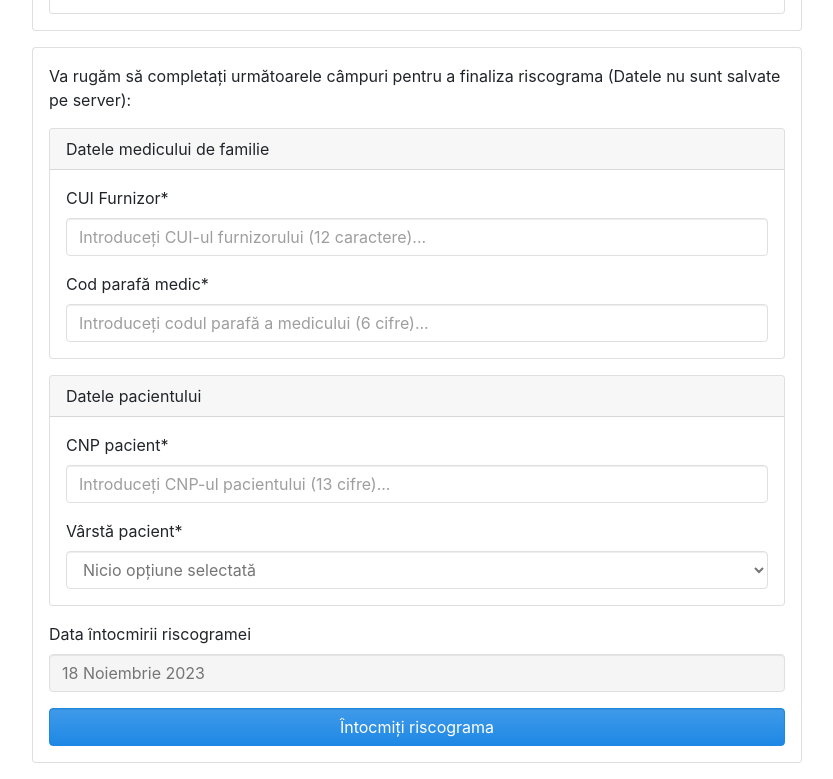
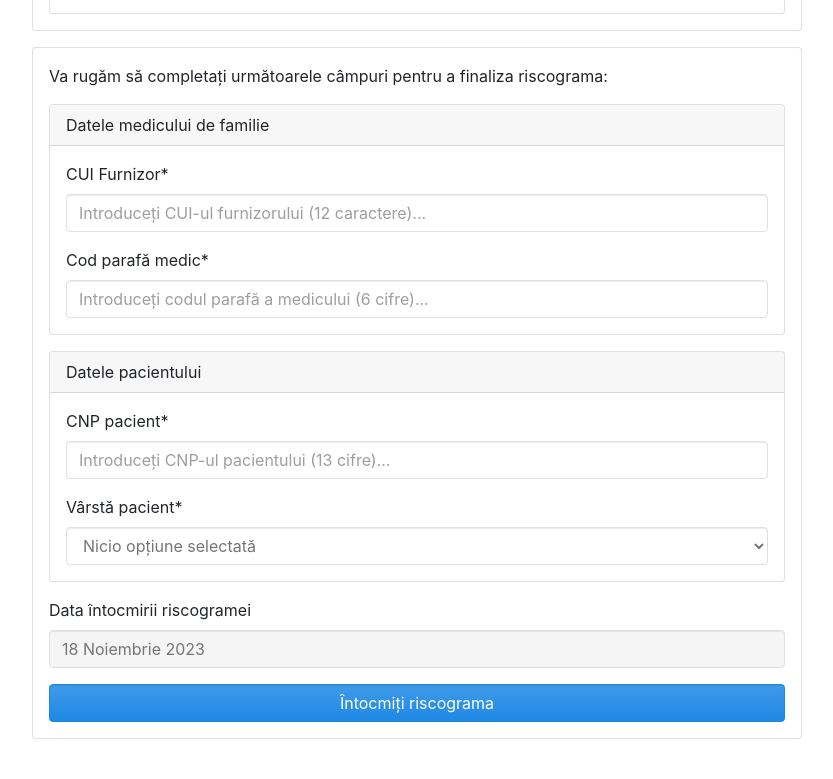
Before and after one commit to window-ops/riscograma-40-ani-asimptomatic, a plain HTML site: page intocmire-riscograma/index.html in a window 1280 px wide. Shown: the part 4294-5073 px from the top of the page, without its empty margins (223-1056 px from the left). After the commit the page ends 5049 px from the top, so only its background shows below. Drawn offline with Linux system fonts and the light colour scheme.

Commit message:
Update file index.html

```diff
--- a/intocmire-riscograma/index.html
+++ b/intocmire-riscograma/index.html
@@ -138,7 +138,7 @@
         <div class="card mb-3">
           <div class="card-body">
             <form>
-              <p>Va rugăm să completați următoarele câmpuri pentru a finaliza riscograma (Datele nu sunt salvate pe server):</p>
+              <p>Va rugăm să completați următoarele câmpuri pentru a finaliza riscograma:</p>
               <div class="card mb-3">
                 <div class="card-header">Datele medicului de familie</div>
                 <div class="card-body">
```
